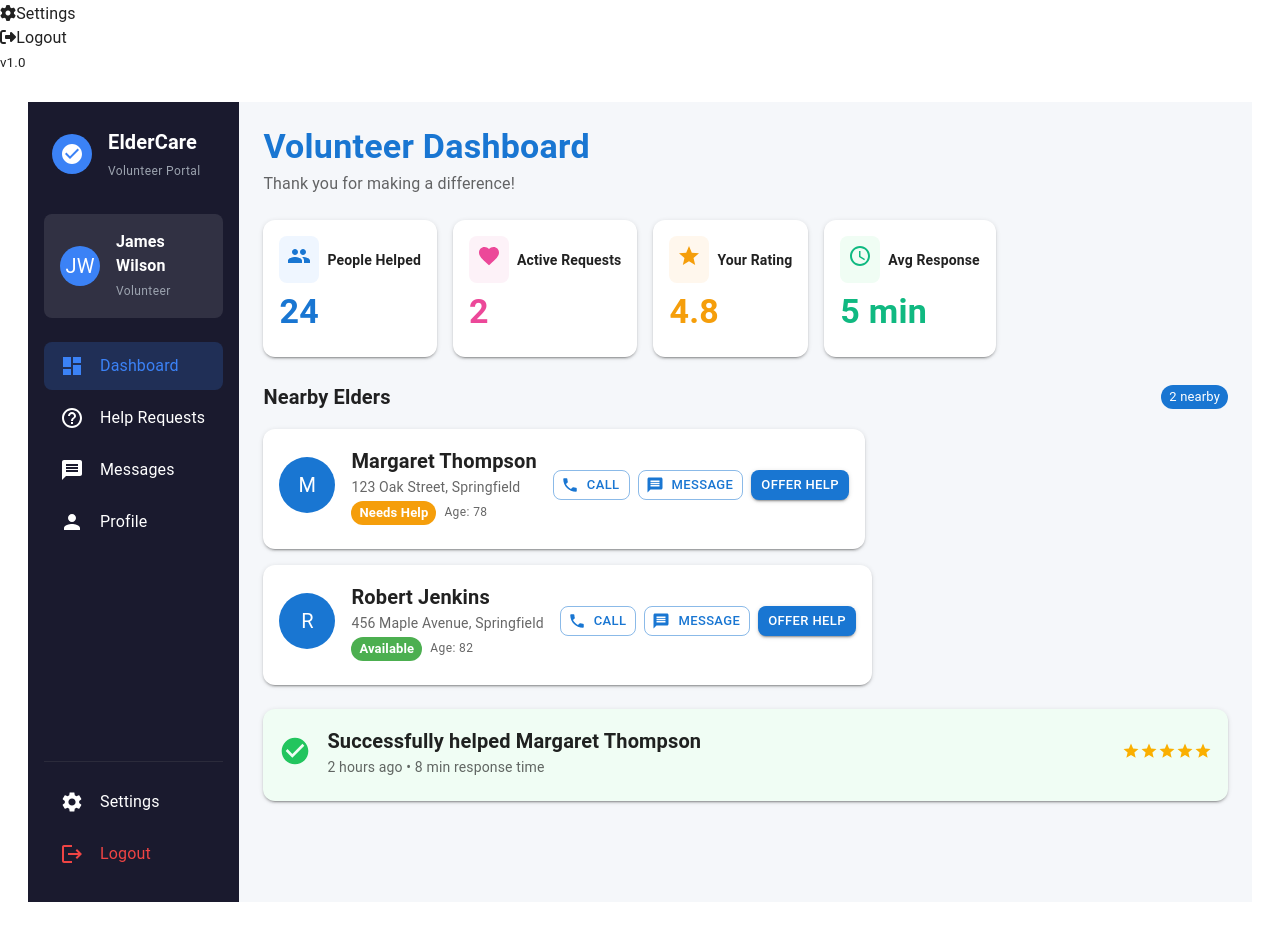
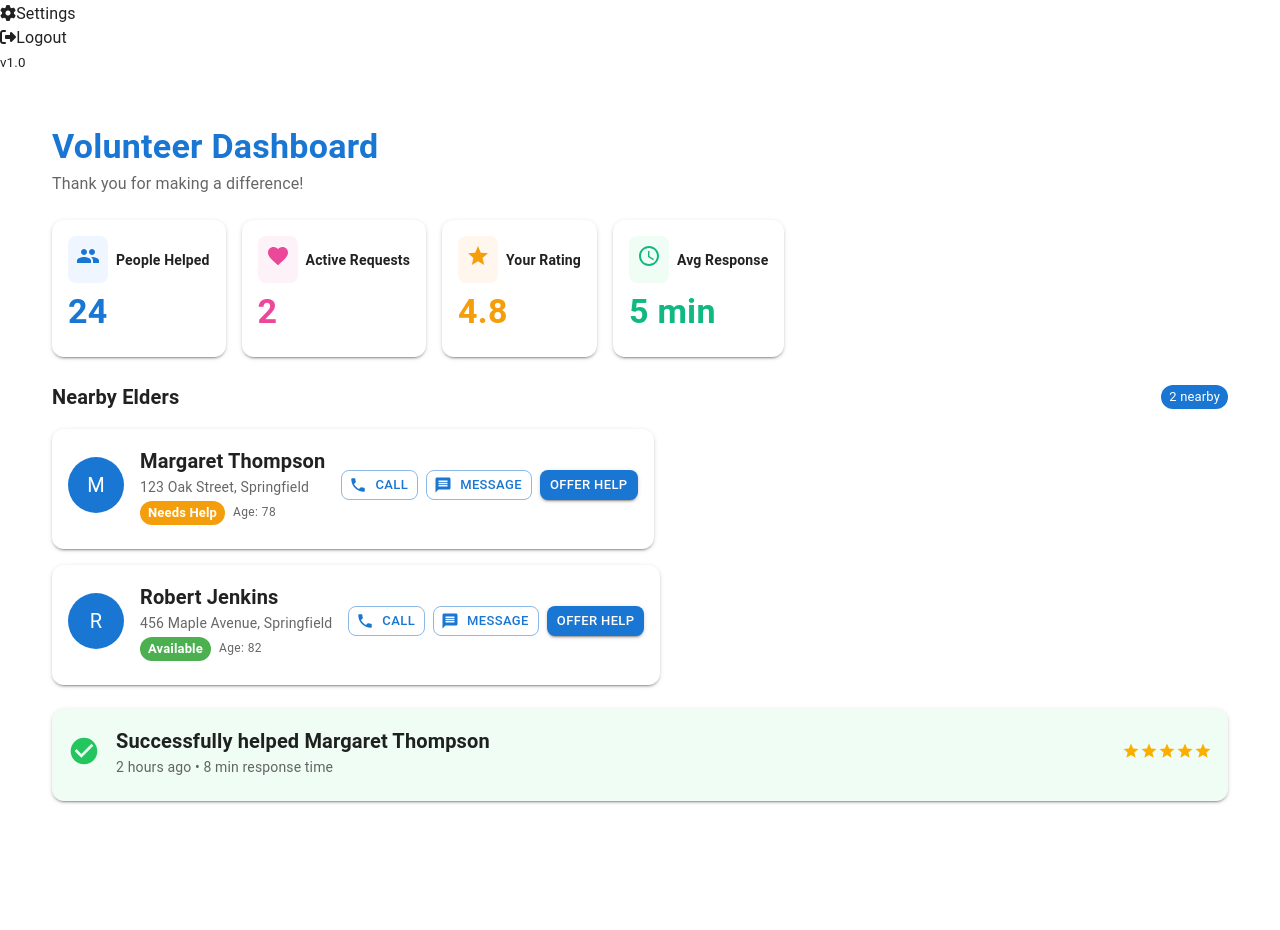
Before and after one commit to zagota249/Elder-Care-Plateform, a React (Create React App) app in the folder eldercare/: page /volunteer in a window 1280 px wide. Shown: the part 446-1376 px from the top of the page. After the commit the page ends 1299 px from the top, so only its background shows below. Built offline with nearby package versions, Linux system fonts and the light colour scheme.

Commit message:
fix(VolunteerDashboard): remove internal sidebar for consistent layout - Removed duplicate internal sidebar to use global sidebar from App.js - Changed Box wrapper to Fragment for proper JSX structure - Dashboard now integrates with app shell layout

```diff
--- a/eldercare/src/VolunteerDashboard.jsx
+++ b/eldercare/src/VolunteerDashboard.jsx
@@ -226,72 +226,9 @@ export default function VolunteerDashboard() {
   };
 
   return (
-    <Box sx={{ display: "flex", minHeight: "100vh", backgroundColor: "#f5f7fa" }}>
-      {/* Sidebar */}
-      <Box sx={{ width: 260, backgroundColor: "#1a1a2e", color: "white", display: "flex", flexDirection: "column", p: 2 }}>
-        {/* Logo */}
-        <Box sx={{ display: "flex", alignItems: "center", mb: 3, p: 1 }}>
-          <Box sx={{ width: 40, height: 40, borderRadius: "50%", backgroundColor: "#3b82f6", display: "flex", alignItems: "center", justifyContent: "center", mr: 2 }}>
-            <CheckCircle sx={{ color: "white" }} />
-          </Box>
-          <Box>
-            <Typography variant="h6" sx={{ fontWeight: 700 }}>ElderCare</Typography>
-            <Typography variant="caption" sx={{ color: "#9ca3af" }}>Volunteer Portal</Typography>
-          </Box>
-        </Box>
-
-        {/* User Profile */}
-        <Box sx={{ backgroundColor: "rgba(255,255,255,0.1)", borderRadius: 2, p: 2, mb: 2 }}>
-          <Box sx={{ display: "flex", alignItems: "center" }}>
-            <Avatar sx={{ bgcolor: "#3b82f6", mr: 2 }}>{profileData.name.split(" ").map(n => n[0]).join("")}</Avatar>
-            <Box>
-              <Typography variant="body1" sx={{ fontWeight: 600 }}>{profileData.name}</Typography>
-              <Typography variant="caption" sx={{ color: "#9ca3af" }}>Volunteer</Typography>
-            </Box>
-          </Box>
-        </Box>
-
-        {/* Menu Items */}
-        <List sx={{ flexGrow: 1 }}>
-          {menuItems.map((item, index) => (
-            <ListItem key={index} disablePadding>
-              <ListItemButton
-                onClick={() => setActiveMenu(item.label)}
-                sx={{
-                  borderRadius: 2, mb: 0.5,
-                  backgroundColor: activeMenu === item.label ? "rgba(59, 130, 246, 0.2)" : "transparent",
-                  "&:hover": { backgroundColor: "rgba(59, 130, 246, 0.1)", transform: "translateX(5px)" },
-                  transition: "all 0.2s",
-                }}
-              >
-                <ListItemIcon sx={{ color: activeMenu === item.label ? "#3b82f6" : "white", minWidth: 40 }}>{item.icon}</ListItemIcon>
-                <ListItemText primary={item.label} sx={{ color: activeMenu === item.label ? "#3b82f6" : "white" }} />
-              </ListItemButton>
-            </ListItem>
-          ))}
-        </List>
-
-        <Divider sx={{ backgroundColor: "rgba(255,255,255,0.1)", my: 1 }} />
-
-        {/* Settings & Logout */}
-        <List>
-          <ListItem disablePadding>
-            <ListItemButton onClick={handleSettings} sx={{ borderRadius: 2, mb: 0.5, "&:hover": { backgroundColor: "rgba(59, 130, 246, 0.1)" } }}>
-              <ListItemIcon sx={{ color: "white", minWidth: 40 }}><Settings /></ListItemIcon>
-              <ListItemText primary="Settings" />
-            </ListItemButton>
-          </ListItem>
-          <ListItem disablePadding>
-            <ListItemButton onClick={handleLogout} sx={{ borderRadius: 2, color: "#ef4444", "&:hover": { backgroundColor: "rgba(239, 68, 68, 0.1)" } }}>
-              <ListItemIcon sx={{ color: "#ef4444", minWidth: 40 }}><Logout /></ListItemIcon>
-              <ListItemText primary="Logout" />
-            </ListItemButton>
-          </ListItem>
-        </List>
-      </Box>
-
+    <>
       {/* Main Content */}
-      <Box sx={{ flexGrow: 1, p: 3, overflow: "auto" }}>
+      <Box sx={{ width: "100%", p: 3, overflow: "auto" }}>
         {/* Header */}
         <Box sx={{ mb: 3 }}>
           <Typography variant="h4" sx={{ fontWeight: 700, color: "#1976d2", mb: 0.5 }}>
@@ -616,6 +553,6 @@ export default function VolunteerDashboard() {
       <Snackbar open={snackbar.open} autoHideDuration={4000} onClose={() => setSnackbar({ ...snackbar, open: false })} anchorOrigin={{ vertical: "bottom", horizontal: "right" }}>
         <Alert severity={snackbar.severity} onClose={() => setSnackbar({ ...snackbar, open: false })}>{snackbar.message}</Alert>
       </Snackbar>
-    </Box>
+    </>
   );
 }
```
